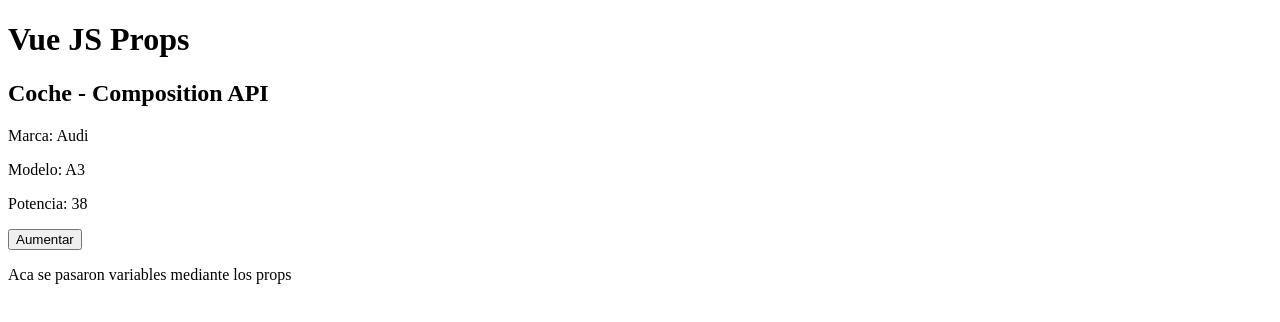
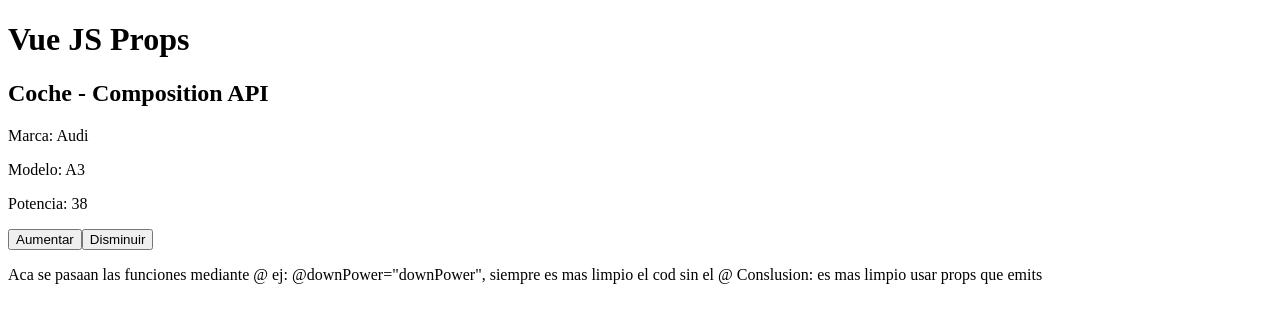
Before and after one commit to Pheobhe/ProyVue, a Vue app: page / in a window 1280 px wide. Shown: the top 322 px of the page. Built offline with nearby package versions, Linux system fonts and the light colour scheme.

Commit message:
diferencias entre props y emits

```diff
--- a/src/App.vue
+++ b/src/App.vue
@@ -1,9 +1,10 @@
+appvue
 <template lang="">
   <div>
       <h1> Vue JS Props </h1>
 
-        <CarProps :power="power" :brand="brand" :model="model" :upPower="upPower" />
-       <p>Aca se pasaron variables mediante los props</p>
+      <CarProps :power="power" :brand="brand" :model="model" :upPower="upPower" @downPower="downPower"/>
+     <p>Aca se pasaan las funciones mediante @ ej: @downPower="downPower", siempre es mas limpio el cod sin el @ Conslusion: es mas limpio usar props que emits</p>
   </div>
 
 </template>
@@ -26,12 +27,17 @@ const upPower =() => {
   console.log("Aumentar power ...");
   power.value++;
 }
+const downPower =() => {
+  console.log("Disminuir power ...");
+  power.value--;
+}
 ;
   return{
       brand,
       model,
       power,
       upPower,
+      downPower,
   };
  },
 
--- a/src/components/CarProps.vue
+++ b/src/components/CarProps.vue
@@ -1,11 +1,14 @@
+cars props
 <template lang="">
 
     <h2>Coche  - Composition API</h2>
       <p>Marca:    {{ brand }}</p>
       <p>Modelo:   {{ model }}</p>
       <p>Potencia: {{ power }} </p>
-   <!-- <button @click="testPower">Aumentar</button> -->
+
     <button @click="upPower">Aumentar</button>
+   <!-- <button @click="downPower">Disminuir</button> -->
+    <button @click="downPowerFn">Disminuir</button>
   </template>
 
   <script>
@@ -26,23 +29,29 @@
         },
 
         upPower: Function,
+        downPower: Function,
     },
 
-  setup(props) {
+  emits: ["downPower"] ,
 
+  setup(props, context) {
+    console.log(context);
+
+    const downPowerFn =() => {
+      context.emit("downPower");
+      console.log("hola");
+
+    }
 //     console.log(props);
 //     const testPower =() =>{
 //         props.upPower();
 //     }
-//    return{
-//     testPower,
-//    }    si es solo 1 funcion anulo todo esto y se la paso en el button
+    return{
+    downPowerFn,
+   }
+
     }
   }
 
 
   </script>
-
-    <style lang="">
-
-    </style>
```
Lines whose indentation alone changed are shown as unchanged.
